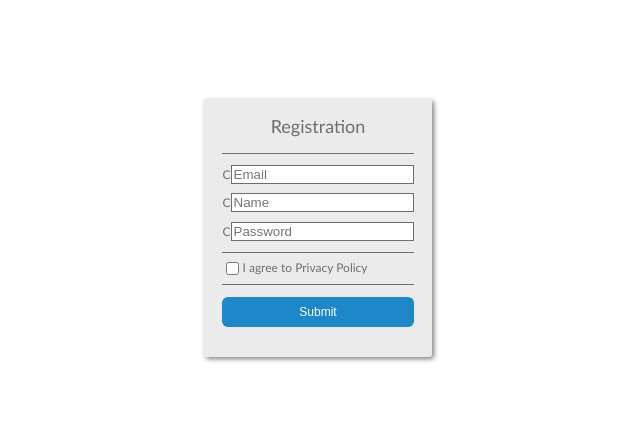
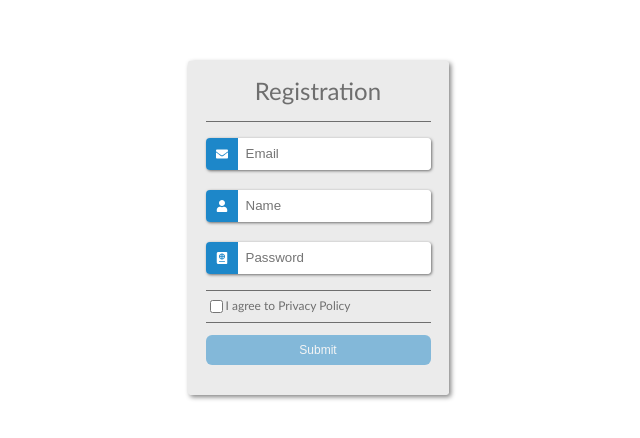
Before and after one commit to joseluisaguilar-cognizant/cognizant_learning_project, a React (Create React App) app: page / in a window 1280 px wide. Shown: the part 172-610 px from the top of the page, without its empty margins (322-962 px from the left). Built offline with nearby package versions, Linux system fonts and the light colour scheme.

Commit message:
Styling form i/icons

```diff
--- a/package.json
+++ b/package.json
@@ -12,6 +12,7 @@
     "@types/react-dom": "^17.0.0",
     "react": "^17.0.2",
     "react-dom": "^17.0.2",
+    "react-icons": "^4.3.1",
     "react-scripts": "4.0.3",
     "typescript": "^4.1.2",
     "web-vitals": "^1.0.1"
--- a/src/App.css
+++ b/src/App.css
@@ -13,6 +13,12 @@ html {
   color: var(--dark-gray);
 }
 
+input {
+  box-sizing: border-box;
+  border: none;
+  outline: none;
+}
+
 body {
   margin: 0;
   min-height: 100vh;
--- /dev/null
+++ b/src/components/InputField/InputField.css
@@ -0,0 +1,36 @@
+.input-field {
+  display: flex;
+  border-radius: 4px;
+  margin: 10px 0;
+  box-shadow: 1px 1px 3px var(--dark-gray);
+}
+
+.input-field__icon {
+  display: flex;
+  align-items: center;
+  background-color: var(--blue);
+  padding: 10px;
+  border-top-left-radius: 4px;
+  border-bottom-left-radius: 4px;
+  color: white;
+}
+
+.input-field__icon--error {
+  background: red;
+}
+
+.input-field__input {
+  width: 100%;
+  outline: none;
+  padding: 8px;
+  border-top-right-radius: 4px;
+  border-bottom-right-radius: 4px;
+}
+
+.input-field__input--error {
+  border: 1px solid red;
+}
+
+.input-field__input:focus {
+  background-color: rgba(203, 210, 213, 0.46);
+}
--- a/src/components/InputField/InputField.tsx
+++ b/src/components/InputField/InputField.tsx
@@ -1,11 +1,15 @@
-import { FunctionComponent } from 'react';
+import { FunctionComponent, ReactElement } from 'react';
+import { FaBeer } from 'react-icons/fa';
 import { useEffect } from 'react';
+import './InputField.css';
 import useInput from './hooks/useInput';
+import { IconType } from 'react-icons';
+import { FaEdit } from 'react-icons/fa';
 
 interface IInputField {
   name: string;
   placeholder: string;
-  icon?: string;
+  icon?: ReactElement<IconType>;
   regex?: string;
   shouldCheckInput: boolean;
   errorMessage?: string;
@@ -16,6 +20,7 @@ const InputField: FunctionComponent<IInputField> = ({
   name,
   placeholder,
   regex,
+  icon,
   errorMessage,
   shouldCheckInput,
   handleChange
@@ -28,15 +33,15 @@ const InputField: FunctionComponent<IInputField> = ({
 
   return (
     <>
-      <label htmlFor={name} style={{ padding: '0.4rem 0' }}>
-        <span>C</span>
+      <label htmlFor={name} className="input-field">
+        <i className="input-field__icon">{icon ? icon : <FaEdit />}</i>
         <input
           name={name}
           id={name}
           value={value}
           placeholder={placeholder}
+          className="input-field__input"
           onChange={handleInputChange}
-          style={{ border: '1px solid var(--dark-gray)' }}
         />
       </label>
       {!isValid && errorMessage && shouldCheckInput ? (
--- /dev/null
+++ b/src/components/UserForm/UserForm.css
@@ -0,0 +1,44 @@
+.userForm {
+  padding: 1.5rem;
+  background: #ebebeb;
+  border-radius: 0.2rem;
+  box-shadow: 2px 2px 5px grey;
+}
+
+.userForm__title {
+  text-align: center;
+  font-size: 2rem;
+  padding: 0 0 1.5rem;
+  border-bottom: 1px solid var(--dark-gray);
+}
+
+.userForm__checkBox {
+  border-bottom: 1px solid var(--dark-gray);
+  padding: 0.5rem 0;
+}
+
+.userForm__checkBox label {
+  cursor: pointer;
+  display: flex;
+  align-items: center;
+}
+
+.userForm__button-container {
+  padding: 1rem 0;
+}
+
+.userForm__button {
+  background: var(--blue);
+  color: white;
+  border: none;
+  border-radius: 0.5rem;
+  width: 100%;
+  padding: 0.7rem;
+  font-size: 1rem;
+  cursor: pointer;
+}
+
+.userForm__button:disabled {
+  opacity: 0.5;
+  cursor: not-allowed;
+}
--- a/src/components/UserForm/UserForm.tsx
+++ b/src/components/UserForm/UserForm.tsx
@@ -1,9 +1,15 @@
 // import Button from '../Button/Button';
-import { ChangeEvent, FormEvent } from 'react';
+import { FormEvent } from 'react';
+import { FaEnvelope, FaUser, FaPassport } from 'react-icons/fa';
+
+import { generateRegexp } from '../../shared/constants/generateRegexp';
+
 import { useState } from 'react';
 import InputField from '../InputField/InputField';
+import './UserForm.css';
 
 const UserForm = () => {
+  const [canSubmit, setCanSubmit] = useState(false);
   const [shouldCheckForm, setShouldCheckForm] = useState(false);
 
   const handleSubmit = (e: FormEvent) => {
@@ -17,20 +23,9 @@ const UserForm = () => {
     console.log('hey', value, isValid);
   };
 
-  // TODO: Devuelve las regex mediante una funcion
-
   return (
-    <aside style={userFormContainerStlying}>
-      <h3
-        style={{
-          textAlign: 'center',
-          fontSize: '1.5rem',
-          padding: '0 0 1.5rem',
-          borderBottom: '1px solid var(--dark-gray)'
-        }}
-      >
-        Registration
-      </h3>
+    <aside className="userForm">
+      <h3 className="userForm__title">Registration</h3>
 
       <form onSubmit={handleSubmit}>
         <div
@@ -45,7 +40,8 @@ const UserForm = () => {
             name="email"
             placeholder="Email"
             errorMessage="Debe introducir un email correcto"
-            regex='^(([^<>()[\]\\.,;:\s@"]+(\.[^<>()[\]\\.,;:\s@"]+)*)|(".+"))@((\[[0-9]{1,3}\.[0-9]{1,3}\.[0-9]{1,3}\.[0-9]{1,3}\])|(([a-zA-Z\-0-9]+\.)+[a-zA-Z]{2,}))$'
+            icon={<FaEnvelope />}
+            regex={generateRegexp.email}
             shouldCheckInput={shouldCheckForm}
             handleChange={onHandleInputChange}
           />
@@ -53,7 +49,8 @@ const UserForm = () => {
             name="name"
             placeholder="Name"
             errorMessage="Debe introducir un nombre"
-            regex="^[a-zA-Z]{3,16}$"
+            icon={<FaUser />}
+            regex={generateRegexp.generateMaxMinLengthRegexp(3, 16)}
             shouldCheckInput={shouldCheckForm}
             handleChange={onHandleInputChange}
           />
@@ -61,28 +58,24 @@ const UserForm = () => {
             name="password"
             placeholder="Password"
             errorMessage="El password no es adecuado"
-            regex="^(?=.*\d)(?=.*[a-z])(?=.*[A-Z])(?=.*[@!$&%\-_]).{8,12}$"
+            icon={<FaPassport />}
+            regex={generateRegexp.generatePassRegexp(8, 12, '@!$&%-_')}
             shouldCheckInput={shouldCheckForm}
             handleChange={onHandleInputChange}
           />
         </div>
-        <div
-          style={{
-            borderBottom: '1px solid var(--dark-gray)',
-            padding: '0.5rem 0'
-          }}
-        >
-          <label
-            htmlFor="policyAgree"
-            style={{ cursor: 'pointer', display: 'flex', alignItems: 'center' }}
-          >
-            {' '}
+        <div className="userForm__checkBox">
+          <label htmlFor="policyAgree">
             <input type="checkbox" name="policyAgree" id="policyAgree" />I agree
             to Privacy Policy
           </label>
         </div>
-        <div style={{ padding: '1rem 0' }}>
-          <button type="submit" style={submitButtonStyling}>
+        <div className="userForm__button-container">
+          <button
+            type="submit"
+            disabled={!canSubmit}
+            className="userForm__button"
+          >
             Submit
           </button>
           {/* <Button /> */}
@@ -92,22 +85,4 @@ const UserForm = () => {
   );
 };
 
-const userFormContainerStlying = {
-  padding: '1.5rem',
-  background: '#EBEBEB',
-  borderRadius: '0.2rem',
-  boxShadow: '2px 2px 5px grey'
-};
-
-const submitButtonStyling = {
-  background: 'var(--blue)',
-  color: 'white',
-  border: 'none',
-  borderRadius: '0.5rem',
-  width: '100%',
-  padding: '0.7rem',
-  fontSize: '1rem',
-  cursor: 'pointer'
-};
-
 export default UserForm;
--- /dev/null
+++ b/src/shared/constants/generateRegexp.ts
@@ -0,0 +1,22 @@
+interface GenerateRegexp {
+  email: string;
+  generateMaxMinLengthRegexp: (min: number, max: number) => string;
+  generatePassRegexp: (
+    min: number,
+    max: number,
+    specialCharacters: string
+  ) => string;
+}
+
+export const generateRegexp: GenerateRegexp = {
+  email:
+    '^(([^<>()[]\\.,;:s@"]+(.[^<>()[]\\.,;:s@"]+)*)|(".+"))@(([[0-9]{1,3}.[0-9]{1,3}.[0-9]{1,3}.[0-9]{1,3}])|(([a-zA-Z-0-9]+.)+[a-zA-Z]{2,}))$',
+  generateMaxMinLengthRegexp: (min, max) => {
+    console.log('regex');
+    return `^[a-zA-Z]{${String(min)},${String(max)}}$`;
+  },
+  generatePassRegexp: (min, max, specialCharacters) =>
+    `^(?=.*\d)(?=.*[a-z])(?=.*[A-Z])(?=.*[${specialCharacters}]).{${String(
+      min
+    )},${String(max)}}$`
+};
```
Also changed, not shown: 1 other file (tests, documents, lock files or other folders).
